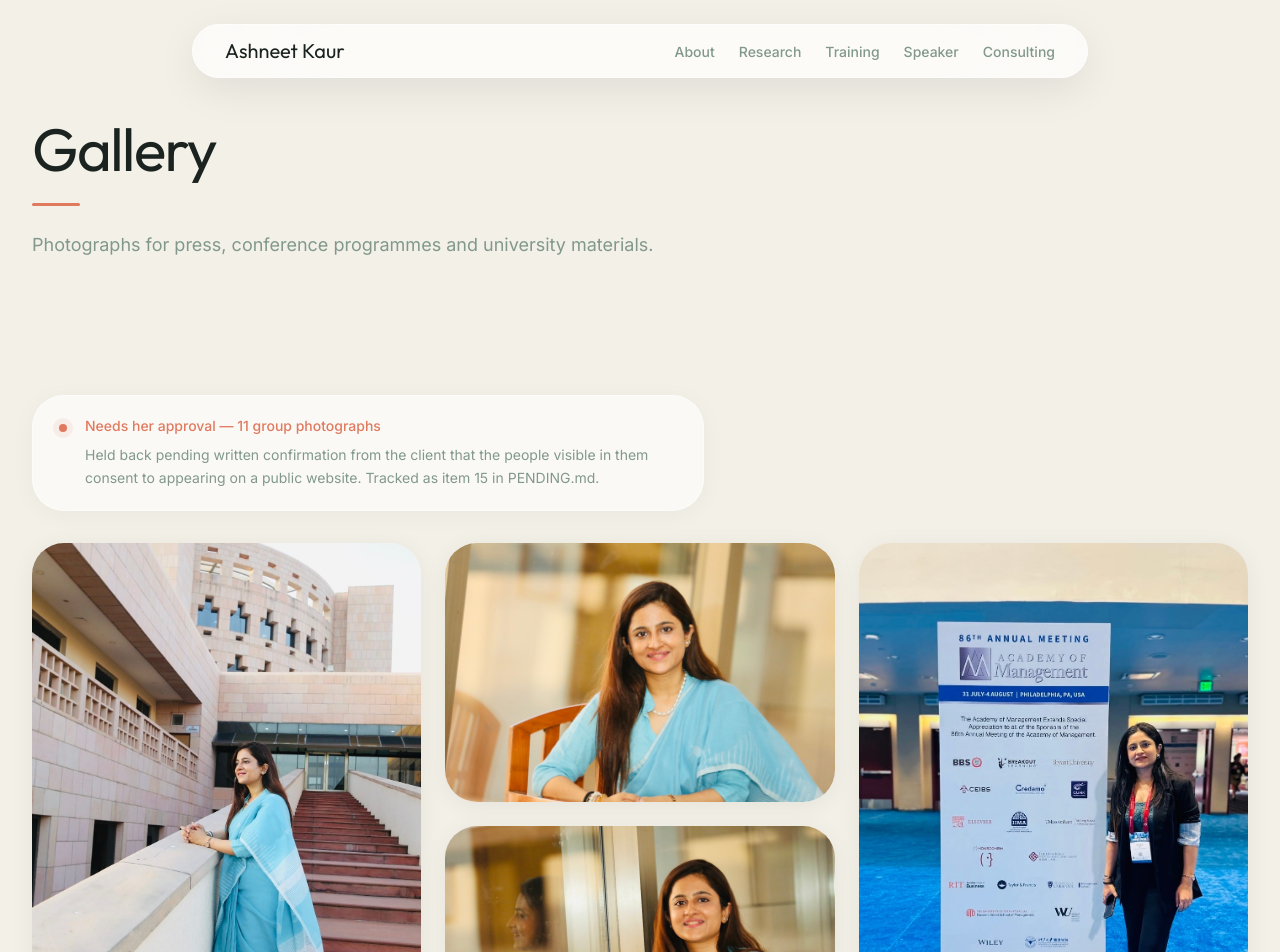
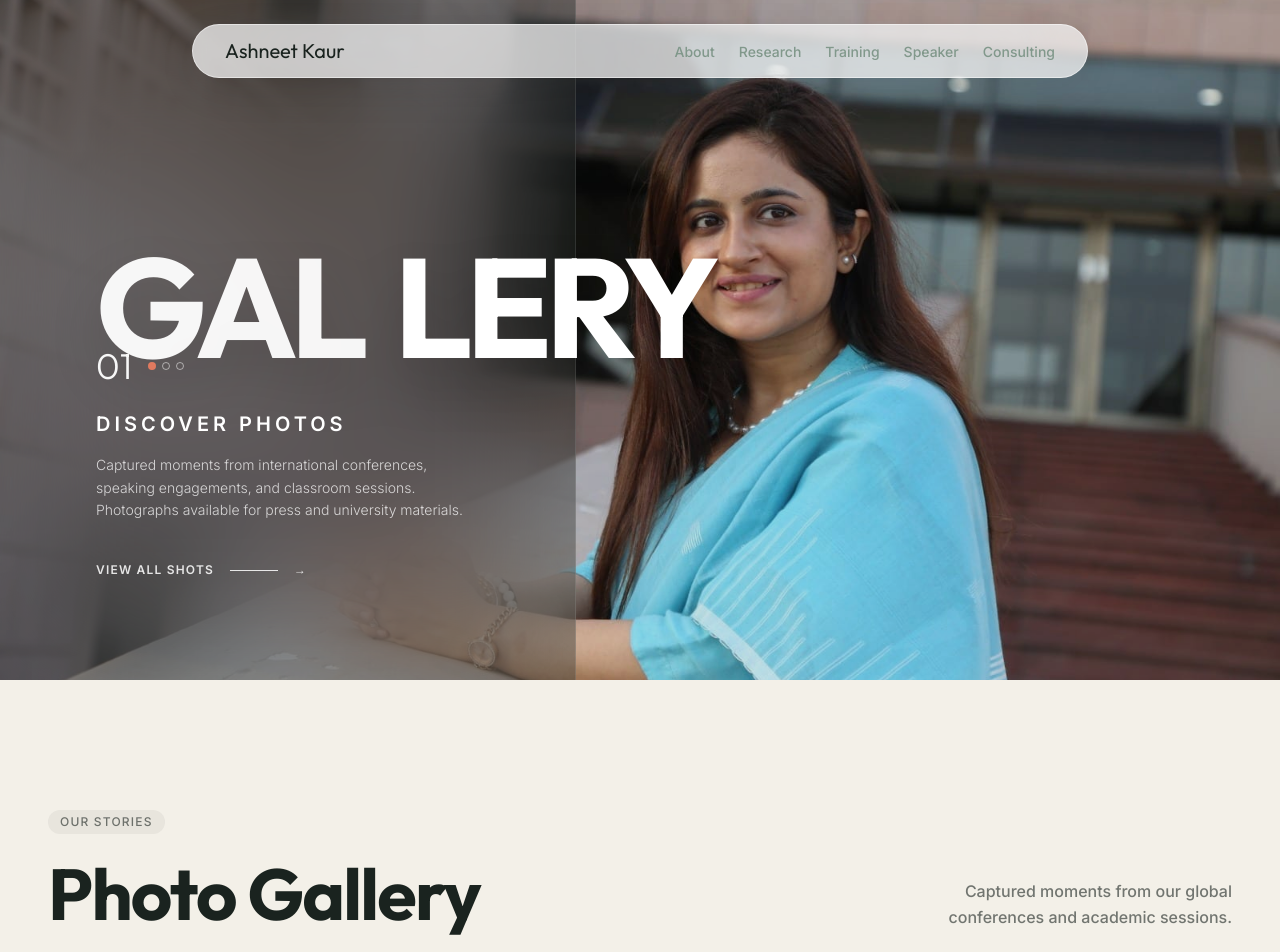
Before and after one commit to AshneetKaaurr/personal_website, a Next.js app: page /gallery in a window 1280 px wide. Shown: the top 952 px of the page. Built offline with nearby package versions, Linux system fonts and the light colour scheme.

Commit message:
feat(gallery): redesign gallery to full-bleed glass layout and release photos

```diff
--- a/src/app/gallery/page.tsx
+++ b/src/app/gallery/page.tsx
@@ -2,22 +2,18 @@
 
 import { useState } from 'react'
 import Image from 'next/image'
-import { Container, PageTitle, Section, Note } from '@/components/Page'
+import { Container } from '@/components/Page'
 import { Lightbox } from '@/components/Lightbox'
-import { photos, getPhoto, heldForConsent, type Photo } from '@/content/photos'
-import { SHOTS, type ShotRef } from '@/lib/shots'
+import { photos, getPhoto } from '@/content/photos'
+import { SHOTS } from '@/lib/shots'
 
 export default function Gallery() {
   const [activePhotoIndex, setActivePhotoIndex] = useState<number | null>(null)
 
-  // Only include photos that have consent and exist in the photo manifest
+  // All photos are now confirmed so we just filter out any nulls
   const validShots = SHOTS.filter(shot => getPhoto(shot.ref) !== null)
 
-  // Current active photo object
-  // tsconfig sets noUncheckedIndexedAccess, so the lookup is guarded rather
-  // than asserted: an index past the end yields null, same as no photo.
-  const activeShot =
-    activePhotoIndex !== null ? validShots[activePhotoIndex] : undefined
+  const activeShot = activePhotoIndex !== null ? validShots[activePhotoIndex] : undefined
   const activePhoto = activeShot ? getPhoto(activeShot.ref) : null
 
   const handleNext = () => {
@@ -25,29 +21,98 @@ export default function Gallery() {
       setActivePhotoIndex(activePhotoIndex + 1)
     }
   }
-
   const handlePrev = () => {
     if (activePhotoIndex !== null && activePhotoIndex > 0) {
       setActivePhotoIndex(activePhotoIndex - 1)
     }
   }
 
+  // Choose a stunning landscape photo for the hero
+  const heroPhotoRef = 'P-04'
+  const heroPhoto = photos[heroPhotoRef]!
+
   return (
-    <Container className="max-w-7xl">
-      <PageTitle lede="Photographs for press, conference programmes and university materials.">
-        Gallery
-      </PageTitle>
+    <div className="min-h-screen bg-light-bg pb-32">
+      {/* 1. FULL BLEED HERO WITH FROSTED GLASS SPLIT */}
+      <section className="relative w-full h-[85vh] min-h-[600px] overflow-hidden bg-black">
+        {/* Background Image */}
+        <div className="absolute inset-0 z-0">
+          <Image
+            src={heroPhoto.src}
+            alt={heroPhoto.alt}
+            fill
+            className="object-cover object-center opacity-90"
+            priority
+          />
+        </div>
 
-      <Section>
-        {heldForConsent.length > 0 ? (
-          <Note kind="approve" item={`${heldForConsent.length} group photographs`}>
-            Held back pending written confirmation from the client that the people
-            visible in them consent to appearing on a public website. Tracked as
-            item 15 in PENDING.md.
-          </Note>
-        ) : null}
+        {/* Frosted Glass Left Panel (45% width) */}
+        <div className="absolute inset-y-0 left-0 w-full sm:w-[50%] lg:w-[45%] z-10 backdrop-blur-3xl bg-dark-text/30 border-r border-white/10" />
 
-        <div className="mt-8 columns-1 sm:columns-2 lg:columns-3 gap-6 space-y-6">
+        {/* Text Overlay */}
+        <div className="absolute inset-0 z-20">
+           <div className="w-full h-full relative max-w-[1600px] mx-auto px-6 sm:px-12 lg:px-24">
+
+             {/* Massive Split Typography */}
+             <div className="absolute top-[45%] -translate-y-1/2 left-6 sm:left-12 lg:left-24 flex items-center pointer-events-none">
+                <h1 className="font-serif text-[clamp(5rem,11vw,14rem)] font-bold tracking-tighter text-white leading-none flex items-center drop-shadow-2xl">
+                  {/* Left part sits over the glass */}
+                  <span className="opacity-95 mix-blend-overlay">GAL</span>
+                  {/* Right part sits over the clear photo */}
+                  <span className="ml-2 sm:ml-6 lg:ml-8 opacity-100">LERY</span>
+                </h1>
+             </div>
+
+             {/* Subtitle text in the glass panel area */}
+             <div className="absolute bottom-[15%] left-6 sm:left-12 lg:left-24 max-w-sm text-white/95">
+                <div className="flex items-center gap-4 mb-6">
+                  <span className="font-serif text-3xl sm:text-4xl font-light">01</span>
+                  <div className="flex gap-1.5">
+                    <span className="w-2 h-2 rounded-full bg-coral"></span>
+                    <span className="w-2 h-2 rounded-full border border-white/50"></span>
+                    <span className="w-2 h-2 rounded-full border border-white/50"></span>
+                  </div>
+                </div>
+                <h2 className="text-lg sm:text-xl font-sans uppercase tracking-[0.2em] font-semibold mb-4 text-white">
+                  Discover Photos
+                </h2>
+                <p className="text-sm font-sans leading-relaxed opacity-80 font-light">
+                  Captured moments from international conferences, speaking engagements, and classroom sessions. Photographs available for press and university materials.
+                </p>
+                <div
+                  className="mt-10 flex items-center gap-4 text-xs font-sans uppercase tracking-widest font-semibold opacity-90 cursor-pointer hover:opacity-100 hover:text-coral transition-all"
+                  onClick={() => {
+                    document.getElementById('grid')?.scrollIntoView({ behavior: 'smooth' })
+                  }}
+                >
+                  View All Shots
+                  <span className="w-12 h-px bg-current"></span>
+                  &rarr;
+                </div>
+             </div>
+           </div>
+        </div>
+      </section>
+
+      {/* 2. BENTO BOX / MASONRY GRID */}
+      <Container id="grid" className="max-w-[1400px] mt-24 lg:mt-32">
+        {/* Gallery Title from second image */}
+        <div className="flex flex-col sm:flex-row sm:items-end justify-between mb-16 gap-6 px-4">
+           <div>
+             <span className="inline-flex items-center px-3 py-1 rounded-full bg-dark-text/5 text-xs font-medium text-dark-text/60 mb-6 font-sans uppercase tracking-widest">
+               Our Stories
+             </span>
+             <h2 className="font-serif text-5xl md:text-7xl font-bold tracking-tight text-dark-text leading-none">
+               Photo Gallery
+             </h2>
+           </div>
+           <p className="font-sans text-sm md:text-base leading-relaxed text-dark-text/60 max-w-xs sm:text-right font-medium">
+             Captured moments from our global conferences and academic sessions.
+           </p>
+        </div>
+
+        {/* CSS Columns Masonry Grid */}
+        <div className="columns-1 sm:columns-2 lg:columns-3 xl:columns-4 gap-6 space-y-6 px-4">
           {validShots.map((shot, index) => {
             const photo = getPhoto(shot.ref)!
             const isPortrait = photo.ratio === '4:5'
@@ -55,31 +120,30 @@ export default function Gallery() {
             return (
               <div
                 key={shot.ref}
-                className={`break-inside-avoid rounded-2xl overflow-hidden bg-white/50 backdrop-blur-md shadow-[0_4px_24px_rgba(0,0,0,0.06)] group cursor-pointer relative ${
-                  isPortrait ? 'aspect-[4/5]' : 'aspect-[3/2]'
-                }`}
+                className="break-inside-avoid rounded-3xl overflow-hidden bg-white/50 shadow-sm hover:shadow-2xl group cursor-pointer relative transition-all duration-700 hover:-translate-y-1"
                 onClick={() => setActivePhotoIndex(index)}
               >
+                <div className={`relative w-full ${isPortrait ? 'aspect-[4/5]' : 'aspect-[3/2]'}`}>
                   <Image
                     src={photo.src}
                     alt={photo.alt}
                     fill
-                  className="object-cover transition-transform duration-700 group-hover:scale-105"
+                    className="object-cover transition-transform duration-1000 group-hover:scale-105"
                     style={{ objectPosition: photo.focal || '50% 50%' }}
                     sizes="(max-width: 640px) 100vw, (max-width: 1024px) 50vw, 33vw"
                   />
-
-                {/* Overlay on hover */}
-                <div className="absolute inset-0 bg-black/40 opacity-0 group-hover:opacity-100 transition-opacity duration-300 flex items-center justify-center">
-                  <div className="w-12 h-12 rounded-full bg-white/20 backdrop-blur-md flex items-center justify-center text-white border border-white/30 transform translate-y-4 group-hover:translate-y-0 transition-all duration-300">
-                    <svg className="w-5 h-5" fill="none" stroke="currentColor" viewBox="0 0 24 24"><path strokeLinecap="round" strokeLinejoin="round" strokeWidth={2} d="M21 21l-6-6m2-5a7 7 0 11-14 0 7 7 0 0114 0zM10 7v3m0 0v3m0-3h3m-3 0H7" /></svg>
+                  {/* Hover Overlay */}
+                  <div className="absolute inset-0 bg-dark-text/20 backdrop-blur-[2px] opacity-0 group-hover:opacity-100 transition-all duration-500 flex items-center justify-center">
+                    <div className="w-16 h-16 rounded-full bg-white/25 backdrop-blur-md flex items-center justify-center text-white border border-white/40 transform translate-y-6 group-hover:translate-y-0 transition-all duration-500 shadow-xl">
+                      <svg className="w-6 h-6" fill="none" stroke="currentColor" viewBox="0 0 24 24"><path strokeLinecap="round" strokeLinejoin="round" strokeWidth={2} d="M4 8V4m0 0h4M4 4l5 5m11-1V4m0 0h-4m4 0l-5 5M4 16v4m0 0h4m-4 0l5-5m11 5l-5-5m5 5v-4m0 4h-4" /></svg>
+                    </div>
                   </div>
                 </div>
               </div>
             )
           })}
         </div>
-      </Section>
+      </Container>
 
       <Lightbox
         photo={activePhoto}
@@ -89,6 +153,6 @@ export default function Gallery() {
         hasNext={activePhotoIndex !== null && activePhotoIndex < validShots.length - 1}
         hasPrev={activePhotoIndex !== null && activePhotoIndex > 0}
       />
-    </Container>
+    </div>
   )
 }
--- a/src/content/photos.ts
+++ b/src/content/photos.ts
@@ -39,7 +39,7 @@ import type { FrameRatio, ShotRef } from '@/lib/shots'
  * visible in the group photographs consent to appearing on a public website.
  * Tracked as item 15 in PENDING.md.
  */
-const THIRD_PARTY: Photo['consent'] = 'pending'
+const THIRD_PARTY: Photo['consent'] = 'confirmed'
 
 export interface Photo {
   /** Path under /public, e.g. '/photos/p-01-campus-terrace.jpg'. */
```
Lines whose indentation alone changed are shown as unchanged.
